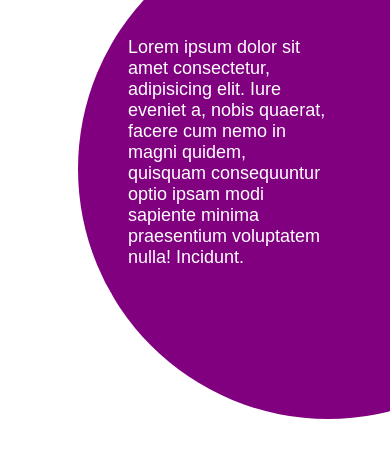
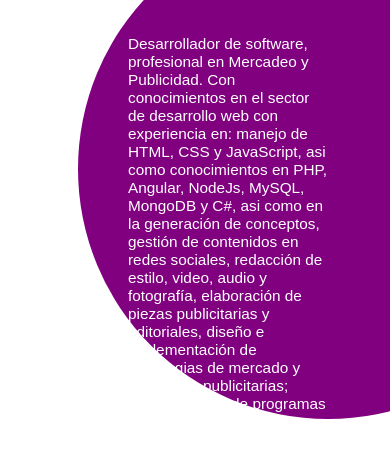
Before and after one commit to jlopez1505/CurriculumVitae, a website: page vistas/acerca.html in a window 390 px wide. Shown: the part 465-922 px from the top of the page. Before the commit the page ends 884 px from the top, so only its background shows below. Drawn offline with Linux system fonts and the light colour scheme.

Commit message:
texto falso

```diff
--- a/public/css/estilos.css
+++ b/public/css/estilos.css
@@ -80,7 +80,7 @@ body{
 }
 .iAm p{
     position: absolute;
-    top: 40%;
+    top: 30%;
     left: 50%;
     transform: translate(-50%);
     font-size: large;
@@ -287,8 +287,9 @@ body{
         left: 0;
     }
     .iAm p{
-        left: 30%;
+        left: 35%;
         max-width: 40%;
+        font-size: 11.5pt;
     }
 }
 @media(max-width: 800px){
@@ -348,7 +349,7 @@ body{
         position: relative;
         left: 20vw;
         width: 500px;
-    height: 500px;
+        height: 500px;
     }
     .iAm h1{
         left: 5%;
@@ -357,6 +358,7 @@ body{
     .iAm p{
         top: 30%;
         left: 50%;
+        max-width: 80%;
     }
     .perfil{
         position: static;
@@ -382,6 +384,7 @@ body{
     .iAm p{
         top: 20%;
         left: 30%;
+        max-width: 40%;
     }
 }
 @media(max-width: 600px){
--- a/vistas/acerca.html
+++ b/vistas/acerca.html
@@ -29,7 +29,7 @@
     <div class="iAm">
 
         <h1>Who <span class="blanco">am I?</span></h1>
-        <p class="blanco">Lorem ipsum dolor sit amet consectetur, adipisicing elit. Iure eveniet a, nobis quaerat, facere cum nemo in magni quidem, quisquam consequuntur optio ipsam modi sapiente minima praesentium voluptatem nulla! Incidunt.</p>
+        <p class="blanco">Desarrollador de software, profesional en Mercadeo y Publicidad. Con conocimientos en el sector de desarrollo web con experiencia en: manejo de HTML, CSS y JavaScript, asi como conocimientos en PHP, Angular, NodeJs, MySQL, MongoDB y C#, asi como en la generación de conceptos, gestión de contenidos en redes sociales, redacción de estilo, video, audio y fotografía, elaboración de piezas publicitarias y editoriales, diseño e implementación de estrategias de mercado y campañas publicitarias; manejo básico de programas de la Suite de Adobe como Premiere, Illustrator, Photoshop y herramientas ofmáticas. Con competencias laborales de innovación, compromiso.</p>
     </div>
     </div>
     <script src="/scripts/script.js"></script>
```
Also changed, not shown: vistas/xperience.html (+3 -3 lines).
